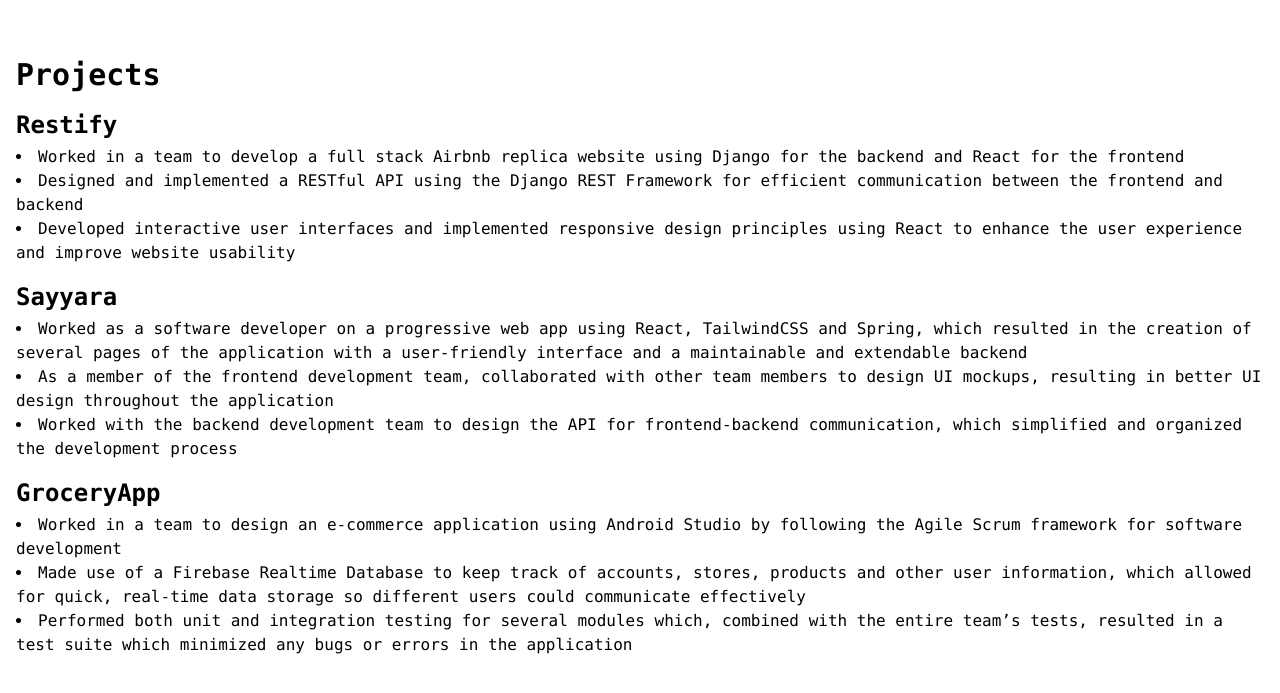
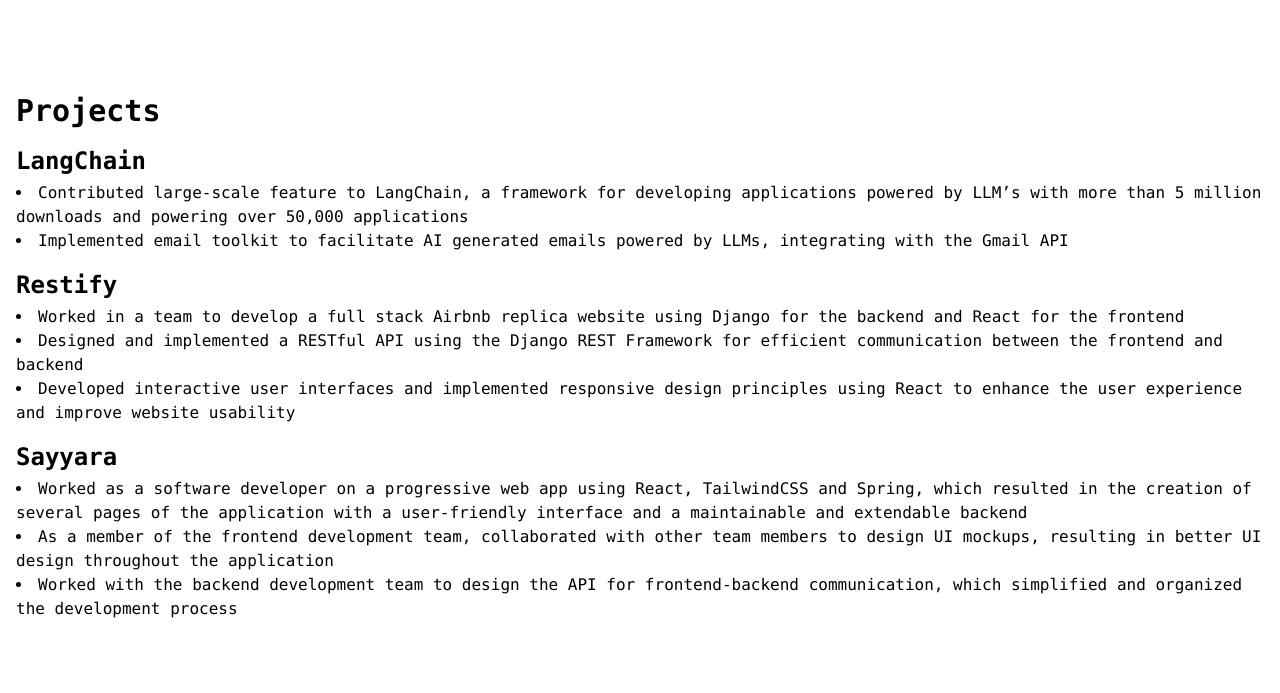
Before and after one commit to saeedahsan/saeedahsan.github.io, a React (Create React App) app: page /projects in a window 1280 px wide. Shown: the part 1643-2336 px from the top of the page. Built offline with nearby package versions, Linux system fonts and the light colour scheme.

Commit message:
feat: add langchain to projects section

```diff
--- a/src/pages/Projects/index.tsx
+++ b/src/pages/Projects/index.tsx
@@ -2,6 +2,18 @@
   return (
     <div className="px-4 h-screen flex flex-col justify-center">
       <h1 className="text-3xl font-bold">Projects</h1>
+      <h2 className="text-2xl font-bold pb-1 pt-4">
+        <a href="https://github.com/langchain-ai/langchainjs">LangChain </a>
+      </h2>
+      <li>
+        Contributed large-scale feature to LangChain, a framework for developing
+        applications powered by LLM’s with more than 5 million downloads and
+        powering over 50,000 applications
+      </li>
+      <li>
+        Implemented email toolkit to facilitate AI generated emails powered by
+        LLMs, integrating with the Gmail API
+      </li>
       <h2 className="text-2xl font-bold pb-1 pt-4">
         <a href="https://github.com/saeedahsan/Restify">Restify </a>
       </h2>
@@ -37,23 +49,6 @@
         frontend-backend communication, which simplified and organized the
         development process
       </li>
-      <h2 className="text-2xl font-bold pb-1 pt-4">
-        <a href="https://github.com/saeedahsan/GroceryApp">GroceryApp</a>
-      </h2>
-      <li>
-        Worked in a team to design an e-commerce application using Android
-        Studio by following the Agile Scrum framework for software development
-      </li>
-      <li>
-        Made use of a Firebase Realtime Database to keep track of accounts,
-        stores, products and other user information, which allowed for quick,
-        real-time data storage so different users could communicate effectively
-      </li>
-      <li>
-        Performed both unit and integration testing for several modules which,
-        combined with the entire team’s tests, resulted in a test suite which
-        minimized any bugs or errors in the application
-      </li>
     </div>
   );
 }
```
